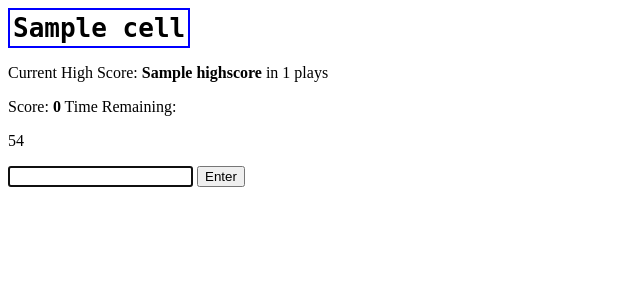
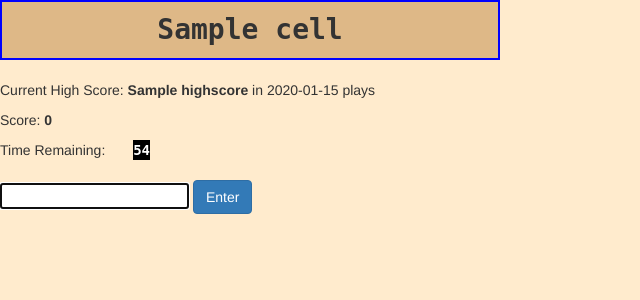
Before and after one commit to jackWinford42/flask-boggle-game, a Flask app: template templates/board.html in a window 1280 px wide. Shown: the top 300 px of the page, without its empty margins (0-640 px from the left). Run offline with Flask 2, Linux system fonts and the light colour scheme; the template is opened without the code that fills it: most values are stand-ins (such as "Sample title", 1, 10 or a date in 2020); parts of the project's set-up code (start-up, migrations or seed data) failed here and were passed over; some libraries are stand-ins or nearby versions.

Commit message:
fixed and rewrote code

```diff
--- a/app.py
+++ b/app.py
@@ -3,41 +3,44 @@ from boggle import Boggle
 import os
 
 app = Flask(__name__)
-app.config['SECRET_KEY'] = "secretKey"
+app.config['SECRET_KEY'] = "VerySecret"
 
-boggle_game = Boggle()
+boggle = Boggle()
 
-@app.route('/')
-def start_page():
-    """Display the home/start page of the survey app"""
+@app.route("/")
+def home():
+    """Display the home page of the survey app
+    with full game interface"""
 
-    game_board = boggle_game.make_board()
-    session['g_board'] = game_board
-    highscore = session.get("highscore", 0)
-    n_plays = session.get("n_plays", 0)
+    #initial one time setup of essential variables
+    session["board"] = boggle.make_board()
+    session["highscore"] = 0
+    session["timesPlayed"] = 0
 
     return render_template("board.html",
-                            board=game_board,
-                            highscore=highscore,
-                            n_plays=n_plays)
+                            board=session["board"],
+                            highscore=session["highscore"],
+                            timesPlayed=session["timesPlayed"])
 
-@app.route('/check-word')
-def check_word():
+@app.route("/verify-guess")
+def verify():
     """Check a guessed word for validity"""
-    word = request.args["word"]
-    board = session["g_board"]
-    response = boggle_game.check_valid_word(board, word)
+    guess = request.args["word"]
 
-    return jsonify({'result': response})
+    validity = boggle.check_valid_word(session["board"], guess)
 
-@app.route("/post-score", methods=["POST"])
-def post_score():
-    """At the appropriate time post the score for the current game"""
+    return jsonify({'result': validity})
+
+@app.route("/score-game", methods=["POST"])
+def score():
+    """At the appropriate time, score the current game"""
+
     score = request.json["score"]
-    highscore = session.get("highscore", 0)
-    n_plays = session.get("n_plays", 0)
+    times_played = session.get("timesPlayed", 0)
 
-    session['n_plays'] = n_plays + 1
-    session['highscore'] = max(score, highscore)
+    session["timesPlayed"] = times_played + 1
 
-    return jsonify(brokeRecord = score > highscore)
+    #set highscore to the max between current score and the highscore
+    session["highscore"] = max(score, session.get("highscore", 0))
+
+    return jsonify(brokeRecord = score > session["highscore"])
--- a/static/style.css
+++ b/static/style.css
@@ -3,14 +3,68 @@
     font-family: monospace;
     font-weight: bold;
     font-size: 200%;
+    width: 500px;
+
 }
 
-.msg.ok {
-    color: white;
-    background-color: green;
+#timeRemaining {
+    float: left;
 }
 
-.msg.err {
+#clock {
+    float: right;
+    font-family: monospace;
+    font-weight: bold;
     color: white;
-    background-color: tomato;
+    background-color: black;
 }
+
+#timeDisplay {
+    overflow: hidden;
+    max-width: 150px;
+}
+
+#boggle {
+    align-content: center;
+    width: 100%;
+}
+
+.ok {
+    color: white;
+    overflow: hidden;
+    display: inline;
+    font-size: medium;
+    background-color: green;
+    padding: 5px;
+}
+
+.error {
+    color: white;
+    overflow: hidden;
+    display: inline;
+    font-size: medium;
+    background-color: darkred;
+    padding: 5px;
+}
+
+.add-guess {
+    padding-bottom: 30px;
+}
+
+body {
+    background-color: blanchedalmond;
+    width: 100%;
+}
+td {
+    text-align: center;
+    height: 50px;
+    width: 50px;
+    background-color: burlywood;
+    /* border: solid 2px blue; */
+}
+/* table, th, td {
+    border: solid 2px blue;
+} */
+/* tbody {
+    border: solid 2px blue;
+} */
--- a/templates/board.html
+++ b/templates/board.html
@@ -4,11 +4,22 @@
         <meta charset="UTF-8">
         <meta name="viewport" content="width=device-width, initial-scale=1.0">
         <title>boggle</title>
+
+        <link rel="stylesheet"
+        href="https://maxcdn.bootstrapcdn.com/bootstrap/3.3.7/css/bootstrap.min.css"
+        integrity="sha384-BVYiiSIFeK1dGmJRAkycuHAHRg32OmUcww7on3RYdg4Va+PmSTsz/K68vbdEjh4u"
+        crossorigin="anonymous">
+
         <link rel="stylesheet" href="/static/style.css">
     </head>
     <body>
-        <section id="boggle">
-            <table class="board">
+        <div id="boggle" class="container">
+            <div class="row">
+                <div class="col">
+
+                </div>
+                <div class="col">
+                    <table class="board table table-bordered border-dark">
                         <tbody>
                             {% for row in board %}
                             <tr>
@@ -19,33 +30,45 @@
                             {% endfor %}
                         </tbody>
                     </table>
+
                     <p>Current High Score:
                         <b>{{ highscore }}</b>
-                in {{ n_plays }} plays
+                        in {{ timesPlayed }} plays
                     </p>
 
                     <p>
-                Score: <b class="score">0</b>
-                Time Remaining: <p id="clock"></p>
+                        Score: <b class="score">0</b> <p></p>
+                        <div id="timeDisplay">
+                            <p id="timeRemaining">Time Remaining: </p>
+                            <p id="clock"> </p>
+                        </div>
                     </p>
 
                     <form class="add-guess">
                         <input class="guessInput" name="guess" autofocus>
-                <button>Enter</button>
+                        <button class="btn btn-primary">Enter</button>
                     </form>
 
                     <p id="message" class=""></p>
 
-            <ul class="words">
+                    <ul class="answers">
 
                     </ul>
-        </section>
+                </div>
+                <div class="col">
+
+                </div>
+            </div>
+        </div>
         <script src="http://unpkg.com/jquery"></script>
         <script src="https://unpkg.com/axios@0.19.0/dist/axios.js"></script>
-        <!-- <script src="/static/boggle.js"></script> -->
-        <script type="text/javascript" src="/static/boggle.js?u={{ last_updated }}"></script>
+        <script src="https://maxcdn.bootstrapcdn.com/bootstrap/3.3.7/js/bootstrap.min.js"
+        integrity="sha384-Tc5IQib027qvyjSMfHjOMaLkfuWVxZxUPnCJA7l2mCWNIpG9mGCD8wGNIcPD7Txa"
+        crossorigin="anonymous"></script>
+        <script src="/static/boggle.js"></script>
+        <!-- <script type="text/javascript" src="/static/boggle.js?u={{ last_updated }}"></script> -->
         <script>
-            let game = new BoggleGame("boggle", 60);
+            let game = new BoggleGame("boggle");
         </script>
     </body>
 </html>
```
Also changed, not shown: static/boggle.js (+46 -29 lines). Lines whose indentation alone changed are shown as unchanged.
